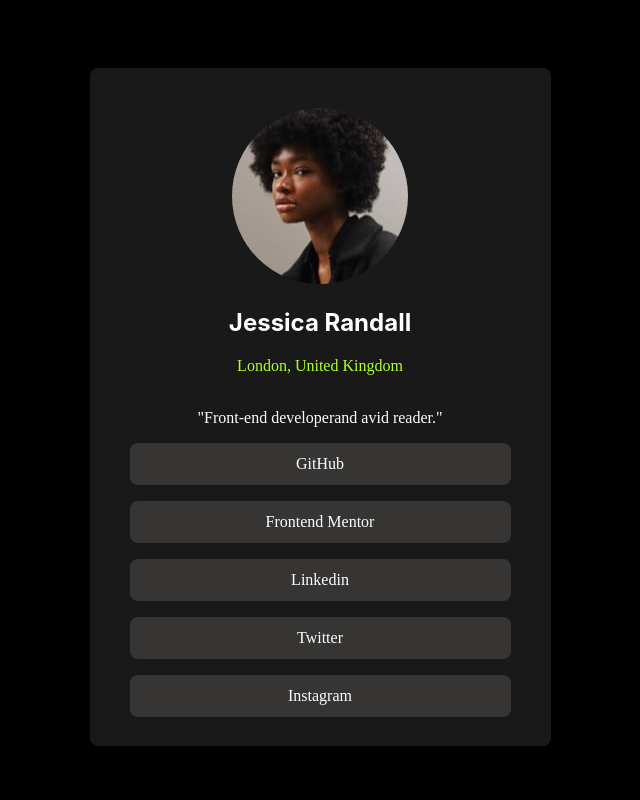
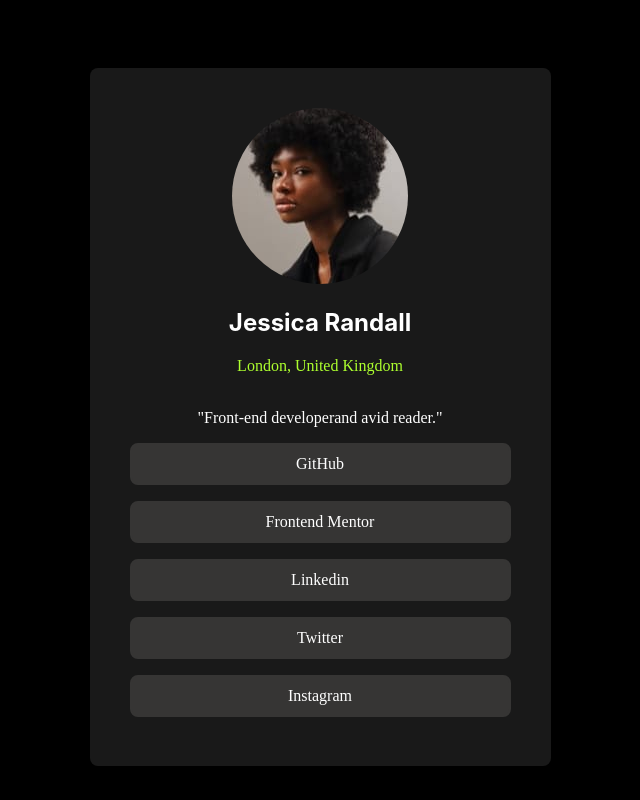
Before and after one commit to Alanioyegade/Social-links-profile, a plain HTML site: page index.html in a window 1280 px wide. Shown: the whole page, without its empty margins (320-960 px from the left). Drawn offline with Linux system fonts and the light colour scheme.

Commit message:
Update style.css

```diff
--- a/style.css
+++ b/style.css
@@ -14,7 +14,7 @@ body {
     background-color: rgb(25, 25, 25);
     color: white;
     padding: 40px;
-    padding-bottom: 25px;
+    padding-bottom: 45px;
     border-radius: 8px;
     height: 613px;
     width: 381px;
```
